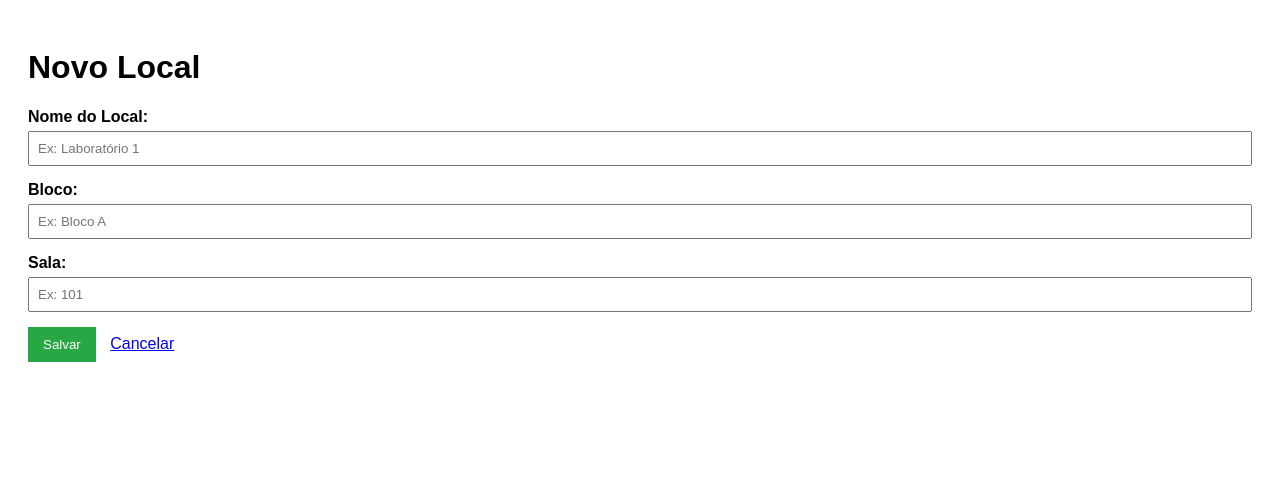
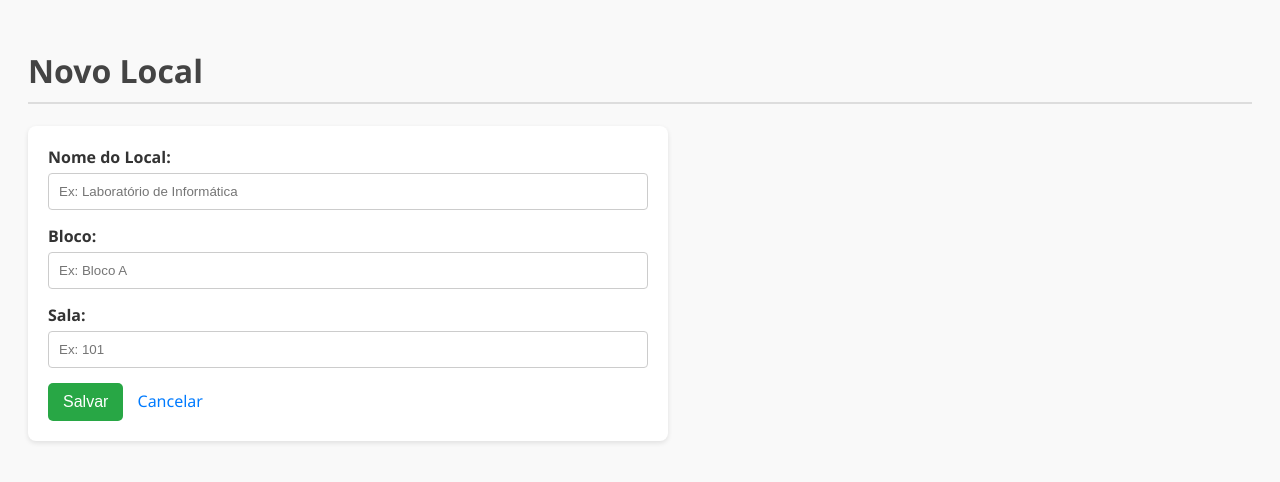
Before and after one commit to RobertoSants/inventario-equipamentos-pweb2, a Node server app: page /locais/novo in a window 1280 px wide. Shown: the top 482 px of the page. Run offline with Node 20, Linux system fonts and the light colour scheme; some libraries are stand-ins or nearby versions.

Commit message:
style: centralizacao do css em arquivo externo na pasta public

```diff
--- /dev/null
+++ b/public/css/style.css
@@ -0,0 +1,134 @@
+/* Arquivo de estilos global do projeto */
+
+body {
+    font-family: 'Segoe UI', Tahoma, Geneva, Verdana, sans-serif;
+    padding: 20px;
+    background-color: #f9f9f9;
+    color: #333;
+}
+
+h1 {
+    color: #444;
+    border-bottom: 2px solid #ddd;
+    padding-bottom: 10px;
+}
+
+/* --- Estilos de Links e Botões --- */
+a {
+    color: #007bff;
+    text-decoration: none;
+}
+
+a:hover {
+    text-decoration: underline;
+}
+
+/* Botão Azul (Links com cara de botão) */
+.btn {
+    display: inline-block;
+    padding: 10px 15px;
+    background: #007bff;
+    color: white;
+    text-decoration: none;
+    border-radius: 5px;
+    transition: background 0.3s;
+}
+
+.btn:hover {
+    background: #0056b3;
+    text-decoration: none;
+}
+
+/* Botão Verde (Submit de formulários) */
+button[type="submit"] {
+    padding: 10px 15px;
+    background: #28a745;
+    color: white;
+    border: none;
+    border-radius: 5px;
+    cursor: pointer;
+    font-size: 1rem;
+    transition: background 0.3s;
+}
+
+button[type="submit"]:hover {
+    background: #218838;
+}
+
+/* --- Estilos de Tabelas --- */
+table {
+    width: 100%;
+    border-collapse: collapse;
+    margin-top: 20px;
+    background: white;
+    box-shadow: 0 2px 5px rgba(0,0,0,0.1);
+}
+
+th, td {
+    border: 1px solid #ddd;
+    padding: 12px;
+    text-align: left;
+}
+
+th {
+    background-color: #f2f2f2;
+    font-weight: bold;
+}
+
+tr:nth-child(even) {
+    background-color: #f9f9f9;
+}
+
+tr:hover {
+    background-color: #f1f1f1;
+}
+
+/* --- Estilos de Formulários --- */
+form {
+    background: white;
+    padding: 20px;
+    border-radius: 8px;
+    box-shadow: 0 2px 5px rgba(0,0,0,0.1);
+    max-width: 600px;
+}
+
+.form-group {
+    margin-bottom: 15px;
+}
+
+label {
+    display: block;
+    margin-bottom: 5px;
+    font-weight: bold;
+}
+
+input[type="text"],
+input[type="email"],
+select {
+    width: 100%;
+    padding: 10px;
+    border: 1px solid #ccc;
+    border-radius: 4px;
+    box-sizing: border-box; /* Garante que o padding não aumente a largura total */
+}
+
+/* --- Mensagens de Erro e Status --- */
+.error {
+    color: #dc3545;
+    font-size: 0.9em;
+    margin-top: 4px;
+}
+
+.alert-error {
+    background-color: #f8d7da;
+    color: #721c24;
+    padding: 15px;
+    margin-bottom: 20px;
+    border: 1px solid #f5c6cb;
+    border-radius: 5px;
+}
+
+/* Status de Equipamentos */
+.status-ok { color: green; font-weight: bold; }
+.status-manutencao { color: orange; font-weight: bold; }
+.status-baixado { color: red; font-weight: bold; }
--- a/views/locais/form.ejs
+++ b/views/locais/form.ejs
@@ -3,14 +3,7 @@
 <head>
     <meta charset="UTF-8">
     <title><%= titulo %></title>
-    <style>
-        body { font-family: sans-serif; padding: 20px; }
-        .form-group { margin-bottom: 15px; }
-        label { display: block; margin-bottom: 5px; font-weight: bold; }
-        input { width: 100%; padding: 8px; box-sizing: border-box; }
-        .error { color: red; font-size: 0.9em; margin-top: 2px; }
-        button { padding: 10px 15px; background: #28a745; color: white; border: none; cursor: pointer; }
-    </style>
+    <link rel="stylesheet" href="/css/style.css">
 </head>
 <body>
     <h1><%= titulo %></h1>
@@ -19,7 +12,7 @@
 
         <div class="form-group">
             <label for="nome">Nome do Local:</label>
-            <input type="text" id="nome" name="nome" value="<%= dados.nome || '' %>" placeholder="Ex: Laboratório 1">
+            <input type="text" id="nome" name="nome" value="<%= dados.nome || '' %>" placeholder="Ex: Laboratório de Informática">
             <% if (erros.nome) { %>
                 <div class="error"><%= erros.nome.msg %></div>
             <% } %>
```
Also changed, not shown: views/equipamentos/form.ejs (+1 -8 lines), views/equipamentos/lista.ejs (+1 -12 lines), views/locais/lista.ejs (+2 -9 lines), views/movimentacoes/form.ejs (+1 -9 lines), views/movimentacoes/lista.ejs (+1 -8 lines).
